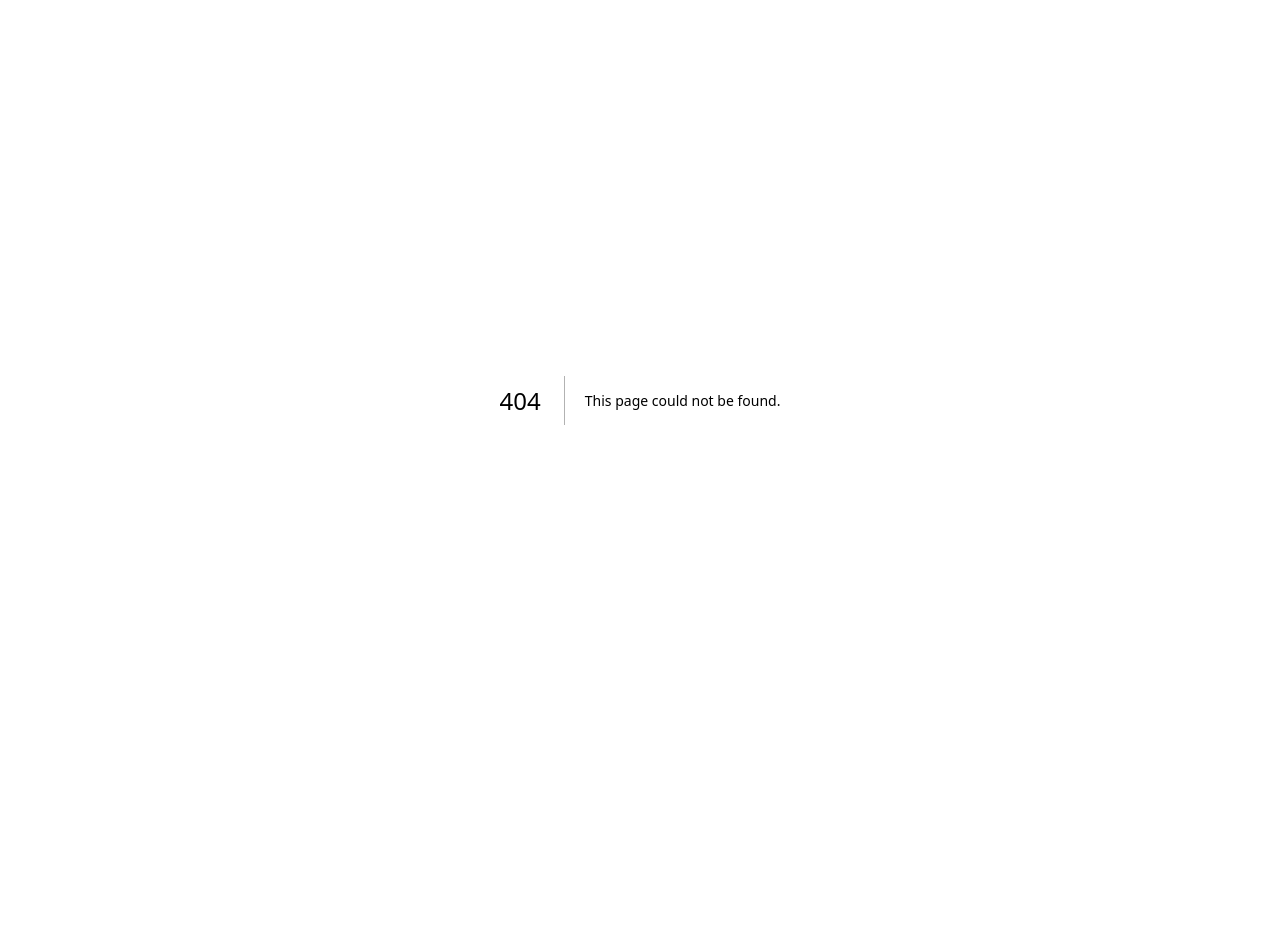
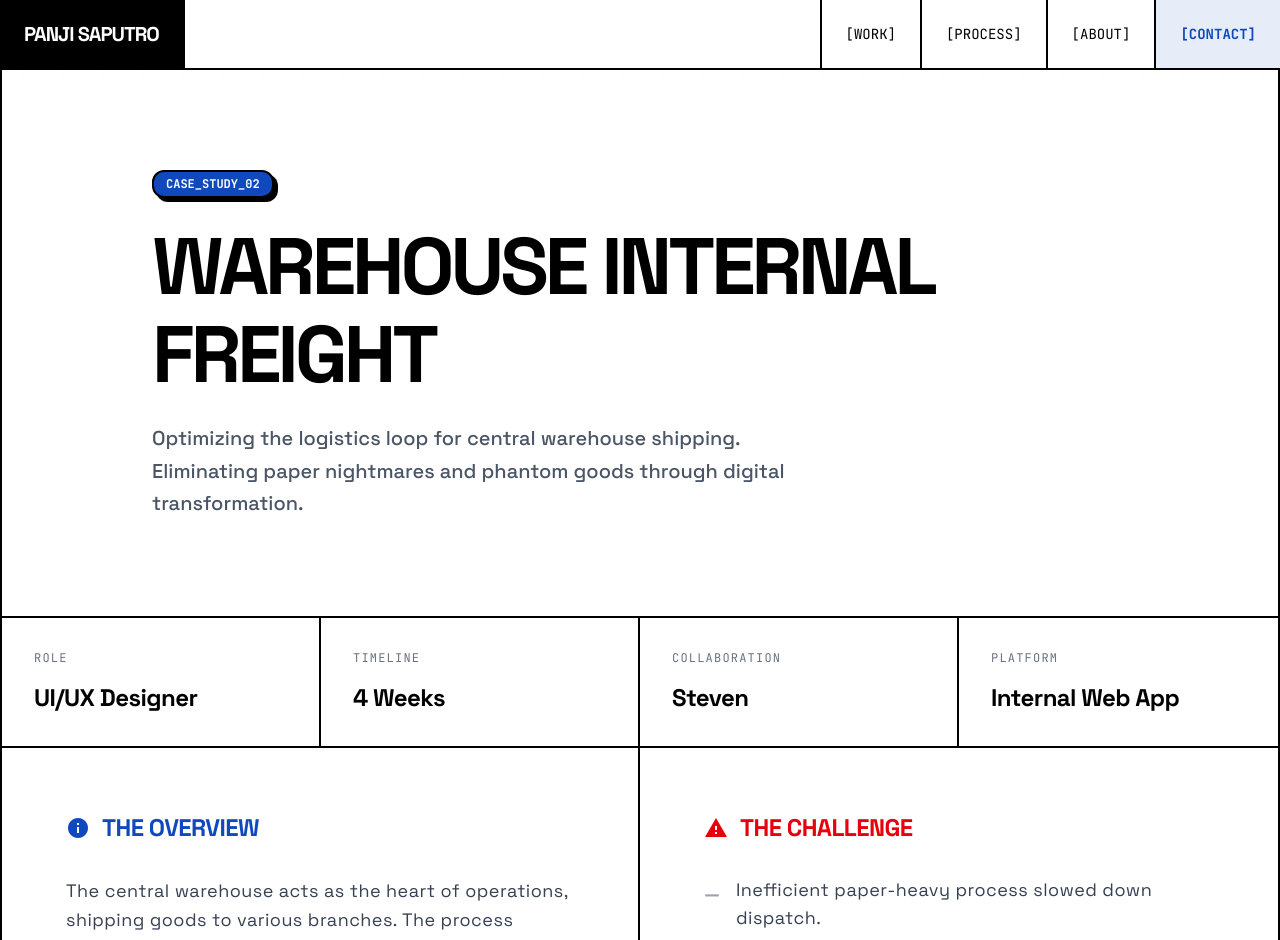
Before and after one commit to panjisap0805/Portfolio-Brutalist, a Next.js app: page /work/warehouse-internal-freight in a window 1280 px wide. Before the commit this address had no page. Shown: the top 940 px of the page. Before the commit the page ends 800 px from the top, so only its background shows below. Built offline with nearby package versions, Linux system fonts and the light colour scheme.

Commit message:
fix issues

```diff
--- a/components/layout/Layout.js
+++ b/components/layout/Layout.js
@@ -6,7 +6,7 @@ export default function Layout({ children, backLink, nextLink, nextProjectName }
   const isProject = backLink || nextLink;
   return (
     <>
-      <Navbar backLink={backLink} nextLink={nextLink} />
+      <Navbar />
       <main className="pt-[74px] border-x-2 border-black max-w-[1440px] mx-auto bg-background-light relative">
         <div className="absolute inset-0 pattern-grid pointer-events-none opacity-20 z-0"></div>
         <div className="relative z-10">
--- a/components/layout/Navbar.js
+++ b/components/layout/Navbar.js
@@ -1,43 +1,19 @@
 import Link from 'next/link';
 
-export default function Navbar({ backLink, nextLink }) {
-  const isProject = backLink || nextLink;
-
+export default function Navbar() {
   return (
     <nav className="fixed top-0 w-full z-50 bg-background-light border-b-2 border-black">
       <div className="max-w-[1440px] mx-auto flex justify-between items-stretch">
-        {!isProject ? (
         <div className="flex items-center px-6 py-5 border-r-2 border-black bg-black text-white hover:bg-primary transition-colors duration-300">
           <Link className="text-xl font-bold tracking-tighter uppercase" href="/">PANJI SAPUTRO</Link>
         </div>
-        ) : (
-          <div className="flex items-center px-6 py-5 border-r-2 border-black bg-white text-black hover:bg-black hover:text-white transition-colors duration-300 gap-3">
-            <span className="material-icons font-bold text-3xl">grid_view</span>
-            <Link className="text-xl font-bold tracking-tighter uppercase hidden sm:block" href="/">PANJI SAPUTRO</Link>
-          </div>
-        )}
 
-        {!isProject ? (
         <div className="hidden md:flex items-stretch font-mono text-sm">
           <Link className="flex items-center px-6 border-l-2 border-black hover:bg-black hover:text-white transition-all duration-200" href="/#work">[WORK]</Link>
           <Link className="flex items-center px-6 border-l-2 border-black hover:bg-black hover:text-white transition-all duration-200" href="/#process">[PROCESS]</Link>
           <Link className="flex items-center px-6 border-l-2 border-black hover:bg-black hover:text-white transition-all duration-200" href="/#about">[ABOUT]</Link>
           <Link className="flex items-center px-6 border-l-2 border-black bg-primary/10 hover:bg-primary hover:text-white transition-all duration-200 font-bold text-primary" href="/#contact">[CONTACT]</Link>
         </div>
-        ) : (
-          <div className="hidden md:flex items-stretch font-mono text-sm">
-            {backLink && (
-              <Link href={backLink} className="flex items-center px-6 border-l-2 border-black hover:bg-black hover:text-white transition-all duration-200 font-bold">
-                [← BACK]
-              </Link>
-            )}
-            {nextLink && (
-              <Link href={nextLink} className="flex items-center px-6 border-l-2 border-black bg-primary text-white hover:bg-black transition-all duration-200 font-bold">
-                [NEXT_PROJECT →]
-              </Link>
-            )}
-          </div>
-        )}
 
         <button className="md:hidden flex items-center px-6 border-l-2 border-black">
           <span className="material-icons">menu</span>
--- a/components/project/ProjectHero.js
+++ b/components/project/ProjectHero.js
@@ -2,7 +2,7 @@ export default function ProjectHero({ tag, title, description }) {
   return (
     <header className="border-b-2 border-black bg-white">
       <div className="px-6 py-12 md:py-24 max-w-5xl mx-auto text-left">
-        <div className="inline-block px-3 py-1 mb-8 border-2 border-primary text-xs font-bold uppercase tracking-wider bg-white text-primary rounded-full tracking-widest">
+        <div className="inline-block px-3 py-1 border-2 border-black rounded-full text-xs font-mono font-bold mb-6 bg-primary text-white brutalist-shadow">
           {tag}
         </div>
         <h2
--- a/components/project/ProjectImpact.js
+++ b/components/project/ProjectImpact.js
@@ -1,6 +1,6 @@
-export default function ProjectImpact({ csatScore, csatSubtitle, efficiencyGain, efficiencySubtitle, constraintsText }) {
+export default function ProjectImpact({ csatScore, csatSubtitle, efficiencyGain, efficiencySubtitle, constraintsText, feedbackQuote, feedbackSentiment }) {
   return (
-    <div className="p-6 md:p-16 bg-white min-h-[500px]">
+    <div className="p-6 md:p-16 bg-white min-h-[500px] border-b-2 border-black">
       <h3 className="font-bold text-2xl uppercase tracking-tight mb-8">System Impact</h3>
       <div className="grid grid-cols-1 md:grid-cols-3 gap-6 h-full">
         {/* Stat 1 */}
@@ -28,7 +28,8 @@ export default function ProjectImpact({ csatScore, csatSubtitle, efficiencyGain,
           </div>
         </div>
 
-        {/* Constraints Note */}
+        {/* Third Column: Constraints or Feedback */}
+        {constraintsText ? (
           <div className="p-8 border-2 border-black border-dashed bg-white flex flex-col justify-between min-h-[280px]">
             <div className="flex items-center gap-3 text-gray-400 mb-6">
               <span className="material-icons text-2xl">construction</span>
@@ -45,6 +46,23 @@ export default function ProjectImpact({ csatScore, csatSubtitle, efficiencyGain,
                </div>
             </div>
           </div>
+        ) : (
+          <div className="p-8 border-2 border-slate-300 rounded-lg flex flex-col justify-between min-h-[280px]">
+             <div className="flex items-center gap-2 text-slate-500">
+               <span className="material-icons">forum</span>
+               <span className="font-bold uppercase text-sm">STAKEHOLDER FEEDBACK</span>
+             </div>
+             <div>
+               <p className="text-lg md:text-xl font-bold leading-relaxed mb-4">
+                 "{feedbackQuote}"
+               </p>
+               <div className="inline-flex items-center gap-1 text-xs font-bold bg-slate-100 px-2 py-1 rounded text-slate-600">
+                 <span className="w-2 h-2 rounded-full bg-green-500"></span>
+                 {feedbackSentiment}
+               </div>
+             </div>
+          </div>
+        )}
       </div>
     </div>
   );
--- a/components/sections/Stats.js
+++ b/components/sections/Stats.js
@@ -19,7 +19,7 @@ export default function Stats() {
         </div>
         <div className="p-8 border-b-2 md:border-b-0 md:border-r-2 lg:border-t-2 border-black hover:bg-gray-50 transition-colors group">
           <div className="text-sm font-mono text-gray-500 mb-2 group-hover:text-black">DESIGN_SYSTEMS</div>
-          <div className="text-5xl lg:text-6xl font-bold text-black mb-2 group-hover:text-primary transition-colors">3+</div>
+          <div className="text-5xl lg:text-6xl font-bold text-black mb-2 group-hover:text-primary transition-colors">8+</div>
           <div className="font-bold uppercase tracking-tight">Scalable Libraries Built</div>
         </div>
         <div className="p-8 border-b-2 md:border-b-0 lg:border-r-2 lg:border-t-2 border-black hover:bg-gray-50 transition-colors group">
--- a/components/sections/Work.js
+++ b/components/sections/Work.js
@@ -57,7 +57,8 @@ export default function Work() {
       title: "Jakmall Warehouse",
       description: "A comprehensive warehouse management system designed for high-volume inventory tracking. Improved picker accuracy by 99% with a new visual scanning system.",
       imageSrc: "https://lh3.googleusercontent.com/aida-public/AB6AXuBWynDAb3G0aibdcro6Mb5mPfSRsKjz1EpucKEJcqk4UhVqx9zYu2Nntd84GFWd8h_9oipslLzS9yHYPxHrKcxl-WKqS9W-FK1AKytmMt2FRUW_QX1eK2OWU2h1VWisvue970SHwybiZS4Bd_HTGmonM9pwDT7gc3hpNlWapkLkza9CzTIMGDQDYIhG77mcCnWP2pCIDjxuSyrT9mlXZRZAOAU3DrCelVc-TvTj94hvOyMOamFfypgGENvUSIt5pzW0rlhanajEZeCe",
-      alt: "Jakmall Warehouse"
+      alt: "Jakmall Warehouse",
+      link: "/work/warehouse-internal-freight"
     }
   ];
 
--- a/pages/work/mds-cash.js
+++ b/pages/work/mds-cash.js
@@ -16,17 +16,17 @@ export default function MDSCash() {
       description: "Re-engineering the lending lifecycle for speed and clarity. Transforming manual bottlenecks into a seamless digital workflow."
     },
     metadata: [
-      { label: "Role", value: "UI/UX Designer" },
+      { label: "Role", value: "Product Designer" },
       { label: "Timeline", value: "3 Months" },
       { label: "Year", value: "2023" },
-      { label: "Platform", value: "Web App" }
+      { label: "Platform", value: "App" }
     ],
     context: {
       overview: "MDS Coop needed a digital transformation for their lending lifecycle. The goal was to automate the manual review process and provide transparency to applicants. Previously, loan officers managed everything via Excel sheets and phone calls, leading to a fragmented customer experience.",
       challenges: [
-        `Manual data entry caused a <span className="font-bold border-b-2 border-red-500 text-black">20% error rate</span>.`,
-        `Applicants had <span className="font-bold border-b-2 border-red-500 text-black">zero visibility</span> on status.`,
-        `Approval time averaged <span className="font-bold border-b-2 border-red-500 text-black">5-7 business days</span>.`
+        `Manual data entry caused a <span class="font-bold border-b-2 border-red-500 text-black">20% error rate</span>.`,
+        `Applicants had <span class="font-bold border-b-2 border-red-500 text-black">zero visibility</span> on status.`,
+        `Approval time averaged <span class="font-bold border-b-2 border-red-500 text-black">5-7 business days</span>.`
       ]
     },
     process: [
--- /dev/null
+++ b/pages/work/warehouse-internal-freight.js
@@ -0,0 +1,105 @@
+import Head from "next/head";
+import Layout from "../../components/layout/Layout";
+import ProjectHero from "../../components/project/ProjectHero";
+import ProjectMetadata from "../../components/project/ProjectMetadata";
+import ProjectContext from "../../components/project/ProjectContext";
+import ProjectProcess from "../../components/project/ProjectProcess";
+import ProjectInsights from "../../components/project/ProjectInsights";
+import ProjectShowcase from "../../components/project/ProjectShowcase";
+import ProjectImpact from "../../components/project/ProjectImpact";
+
+export default function WarehouseInternalFreight() {
+  const projectData = {
+    hero: {
+      tag: "CASE_STUDY_02",
+      title: "WAREHOUSE INTERNAL<br className='hidden md:block'/> FREIGHT",
+      description: "Optimizing the logistics loop for central warehouse shipping. Eliminating paper nightmares and phantom goods through digital transformation."
+    },
+    metadata: [
+      { label: "Role", value: "UI/UX Designer" },
+      { label: "Timeline", value: "4 Weeks" },
+      { label: "Collaboration", value: "Steven" },
+      { label: "Platform", value: "Internal Web App" }
+    ],
+    context: {
+      overview: "The central warehouse acts as the heart of operations, shipping goods to various branches. The process involves identifying needs, packing, and dispatching. However, tracking items once they left the shelf was a major blind spot in the logistics loop.",
+      challenges: [
+        "Inefficient paper-heavy process slowed down dispatch.",
+        `<span class="font-bold border-b-2 border-red-200">Missing goods</span> were common due to lack of digital tracking.`,
+        "Manual handwriting led to legibility issues and shipping errors."
+      ]
+    },
+    process: [
+      { number: "01", title: "Observation", description: "Shadowing warehouse staff during pack & ship." },
+      { number: "02", title: "Interviews", description: "Understanding pain points of floor managers." },
+      { number: "03", title: "Ideation", description: "Wireframing the digital item log flow." },
+      { number: "04", title: "Validation", description: "Testing the scan-to-input prototype." }
+    ],
+    insights: {
+      legacyIssues: [
+        { title: "Manual Labeling Hell", description: "Staff manually wrote labels for every box, leading to inconsistency and lost time." },
+        { title: "The Phantom Goods", description: "Items would disappear from inventory records without a trace once they left the packing station." },
+        { title: "Slow Input", description: "Typing product codes or writing them by hand was the biggest bottleneck in the shipping queue." }
+      ],
+      systemUpgrades: [
+        { title: "Auto-Generate 'Create Box'", description: "A one-click feature to generate a digital box ID and print a standardized label instantly." },
+        { title: "Granular 'Item Log'", description: "Every item scanned into a box is logged digitally, creating a permanent audit trail." },
+        { title: "Scan-to-Input", description: "Replaced manual entry with barcode scanning, reducing input time by seconds per item." }
+      ]
+    },
+    showcase: {
+      mainImage: "https://lh3.googleusercontent.com/aida-public/AB6AXuBT0xtEqOjkPaPlKMoSqd8BVg25vvnm0IyEyjpqEO25Q47zlFja7YbUVBGDu9xW-VZPkoTSZTHXzxbdrX1sSn2D72FS8UOgXIyh7QpccvVYYDXb4XcHE4Bjfp1v3Sb3Zen9whxtVFYeGrUDzLUKOKbX3GEE3NFn5zQMnvp1vS2nl9JK290NEFfPerYALDiWI3Ee71TN-VULuakejrJg_3ZQ-fZcpbYU3g_wNGdMXICYOv3GRxzyQV-T9GZy7WXSQjcJ-pZEa1Zlw2j9",
+      mainTag: "BOX_STICKER_DESIGN_&_ITEM_LOG_UI",
+      mobileImage: "https://lh3.googleusercontent.com/aida-public/AB6AXuDse3ks44zE1sdbfVe-NB1UVPJ6CU6kzvhDcdeu0b6qTrPoqS9R9UO0XE_SoDuqmHRG3bJ55hu0lie9tcypCVLVWxKWFxYPd_zAK-fD0U-3-SbXCDhpe_3t_kJ2n-p8ia0wIYY5Nlq1ZrlJ2XUnvoTTl645XOcz9ZD0XejLJPiR9mAsq9pEC2RbXMZSluQNo18s5AMaCE-iXqlbuYJtOqD036jSP4HjabLsxpeu-uu3I2O-ATPJQwFBFPT20dpms1cktsH_Ef6E5c3m",
+      detailImage: "https://lh3.googleusercontent.com/aida-public/AB6AXuD6hz92JhgWBkJVVIeUHysLgVBhqSc1jJfX-Q_pxqIT1LF6tactG_JsrBuQfewPf8ZVaYofGy3e_MXRgrCvoC0JIZHEi7BgCoqVuOH-DaePa-71V39KOUrSbC2DTjCLbCjvppCOPoW64b3fQo1I52l42Xs3XQc5pbUSK98SHGkgEyDePy3IxzNE9oi9F-RoZMdBUeyCKc3nmpE8iGfP1zOXAyPgi4c2FFwuRj7xutQZCNl704XTcCTtZdBbMy217YzRso9cNNjFBmae"
+    },
+    impact: {
+      csatScore: "ZERO",
+      csatSubtitle: "Missing items reported post-implementation.",
+      efficiencyGain: "Paper Reduced",
+      efficiencySubtitle: "Scan vs Type workflow drastically increased throughput.",
+      feedbackQuote: "Highly Beneficial",
+      feedbackSentiment: "POSITIVE SENTIMENT"
+    }
+  };
+
+  return (
+    <>
+      <Head>
+        <title>Warehouse Internal Freight - Panji Saputro Portfolio</title>
+        <meta name="viewport" content="width=device-width, initial-scale=1.0" />
+      </Head>
+      <Layout backLink="/" nextLink="#" nextProjectName="MDS CASH">
+        <ProjectHero
+          tag={projectData.hero.tag}
+          title={projectData.hero.title}
+          description={projectData.hero.description}
+        />
+        <ProjectMetadata metadata={projectData.metadata} />
+        <ProjectContext
+          overview={projectData.context.overview}
+          challenges={projectData.context.challenges}
+        />
+        <ProjectProcess steps={projectData.process} />
+        <ProjectInsights
+          legacyIssues={projectData.insights.legacyIssues}
+          systemUpgrades={projectData.insights.systemUpgrades}
+        />
+        <ProjectShowcase
+          mainImage={projectData.showcase.mainImage}
+          mainTag={projectData.showcase.mainTag}
+          mobileImage={projectData.showcase.mobileImage}
+          detailImage={projectData.showcase.detailImage}
+        />
+        <ProjectImpact
+          csatScore={projectData.impact.csatScore}
+          csatSubtitle={projectData.impact.csatSubtitle}
+          efficiencyGain={projectData.impact.efficiencyGain}
+          efficiencySubtitle={projectData.impact.efficiencySubtitle}
+          feedbackQuote={projectData.impact.feedbackQuote}
+          feedbackSentiment={projectData.impact.feedbackSentiment}
+        />
+      </Layout>
+    </>
+  );
+}
```
Also changed, not shown: public/asset-panjis.png (deleted). Lines whose indentation alone changed are shown as unchanged.
